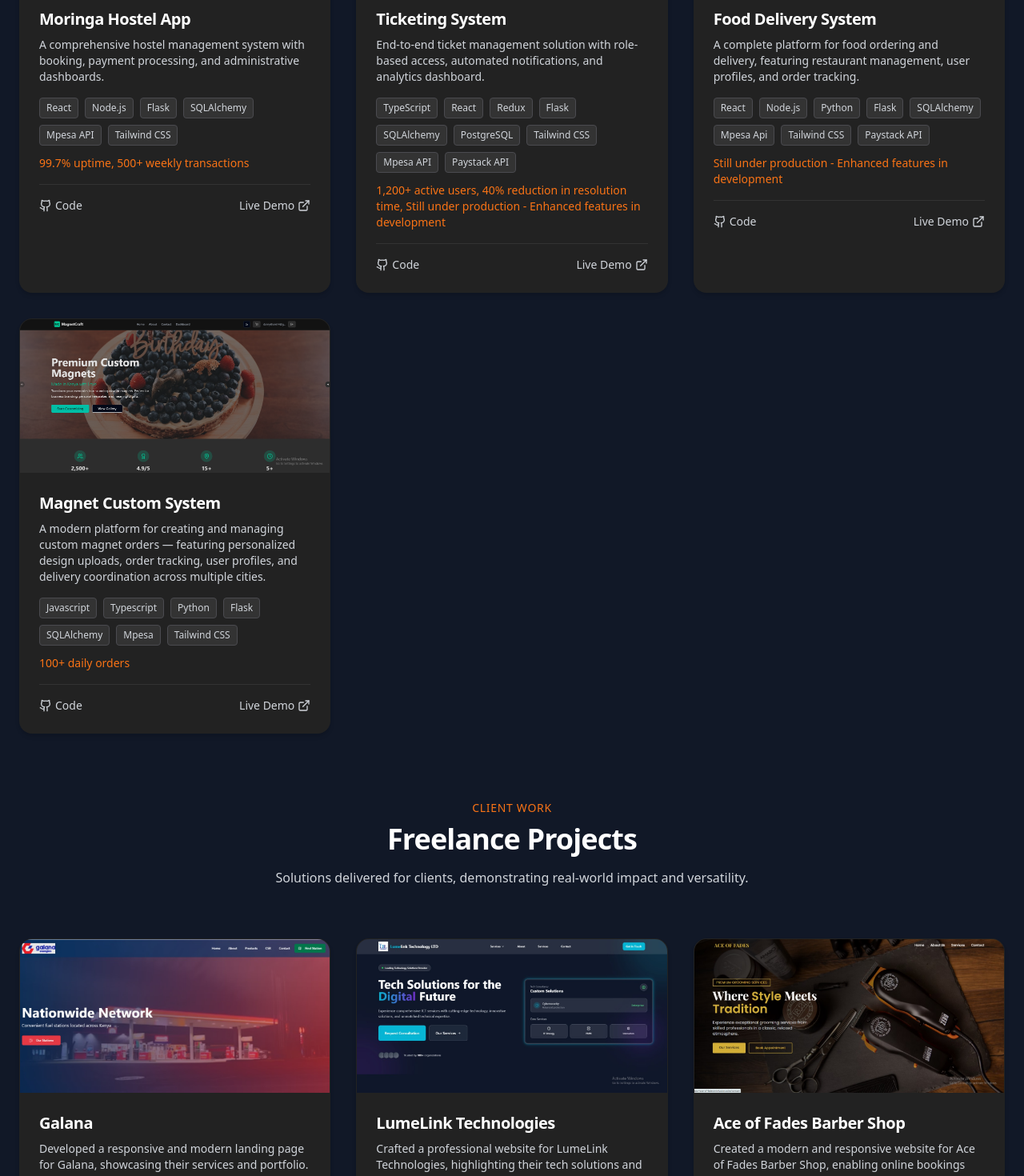
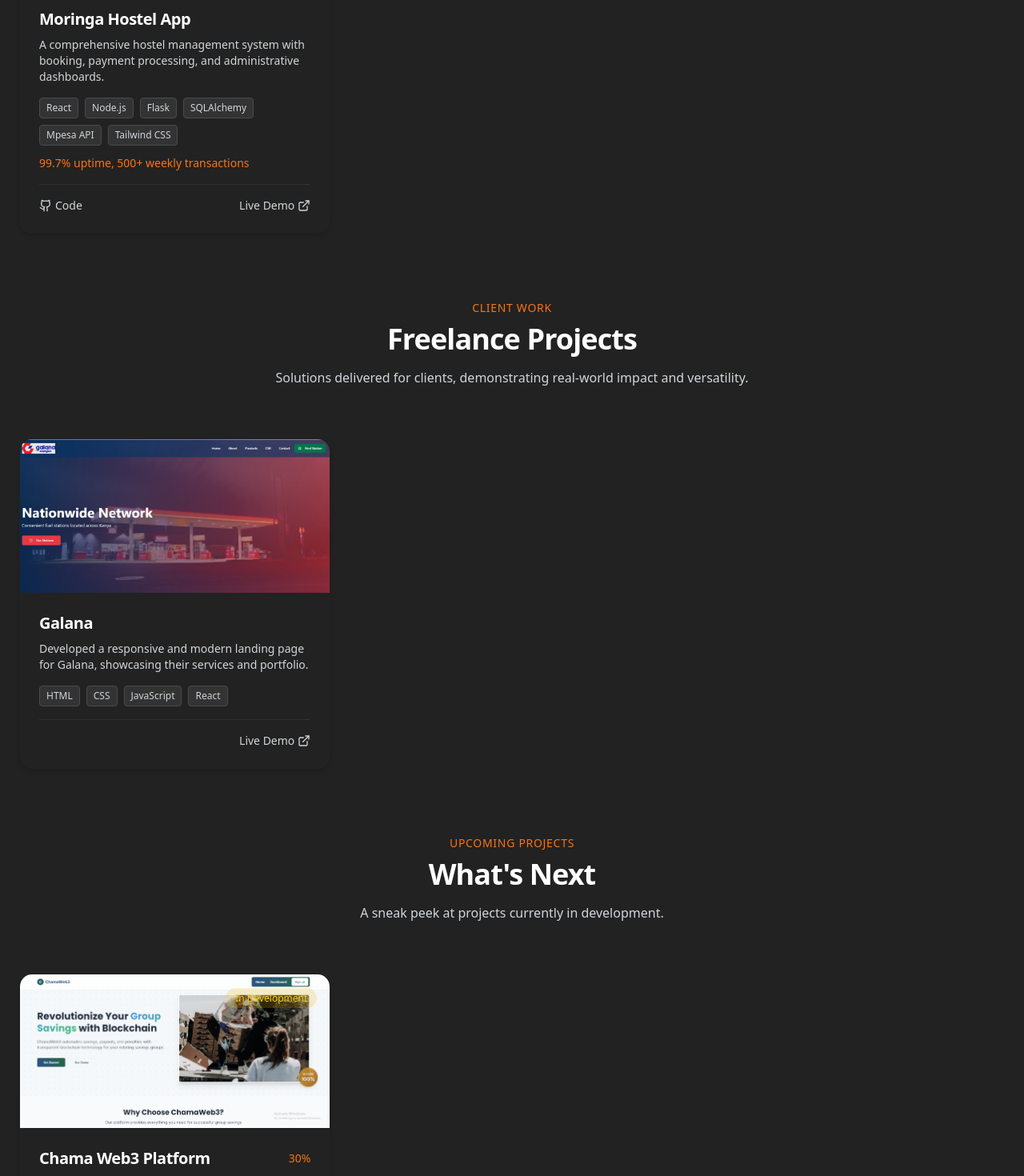
Before and after one commit to dannykhan02/my_portfolio, a React (Vite) app: page / in a window 1280 px wide. Shown: the part 2220-3690 px from the top of the page at 80% size. Built offline with nearby package versions, Linux system fonts and the light colour scheme.

Commit message:
Update projects

```diff
--- a/src/components/Projects.tsx
+++ b/src/components/Projects.tsx
@@ -29,63 +29,7 @@ const featuredProjects = [
       "Used flask components deployed on cPanel for administrative functions"
     ]
   },
-  {
-    title: "Ticketing System",
-    role: "Technical Lead",
-    date: "November 2024 - Present",
-    description: "End-to-end ticket management solution with role-based access, automated notifications, and analytics dashboard.",
-    longDescription: "This Enterprise Ticketing Application revolutionizes how businesses handle internal support requests. As Technical Lead, I built a highly scalable system that processes over 800 tickets daily with exceptional reliability while providing powerful business intelligence through comprehensive reporting.",
-    technologies: ["TypeScript", "React", "Redux", "Flask", "SQLAlchemy", "PostgreSQL", "Tailwind CSS", "Mpesa API", "Paystack API"],
-    metrics: "1,200+ active users, 40% reduction in resolution time, Still under production - Enhanced features in development",
-    image: "/ticketing_system.png",
-    github: "https://github.com/JBcollo2/pulse",
-    liveUrl: "https://pulse-ticket-verse.netlify.app",
-    challenges: "Creating a system capable of handling high ticket volume with real-time updates while maintaining comprehensive historical data for business intelligence.",
-    solutions: "Engineered a custom dashboard with real-time WebSocket notifications and implemented efficient database indexing that reduced ticket resolution time by 40%.",
-    highlights: [
-      "Achieved 99.99% uptime even during peak usage periods",
-      "Implemented real-time notifications via WebSockets",
-      "Created comprehensive reporting for business intelligence"
-    ]
-  },
-  {
-    title: "Food Delivery System",
-    role: "Team Lead",
-    date: "October 2024 - Present",
-    description: "A complete platform for food ordering and delivery, featuring restaurant management, user profiles, and order tracking.",
-    longDescription: "This comprehensive Food Delivery Management System handles everything from customer ordering to delivery tracking. As Team Lead, I designed a microservice architecture capable of processing 1,000+ concurrent orders while maintaining system performance and reliability.",
-    technologies: ["React", "Node.js", "Python", "Flask", "SQLAlchemy", "Mpesa Api", "Tailwind CSS", "Paystack API"],
-    metrics: "Still under production - Enhanced features in development",
-    image: "/food_delivery_system.png",
-    github: "https://github.com/JBcollo1/flutter-food-fusion",
-    liveUrl: "https://castino.netlify.app",
-    challenges: "Coordinating multiple services including real-time GPS tracking, order management, payment processing, and vendor inventory systems while ensuring seamless user experience.",
-    solutions: "Designed a robust microservice architecture with efficient database optimization that enabled smooth handling of 1,000+ concurrent orders with minimal latency.",
-    highlights: [
-      "Implementing real-time GPS tracking with 99.8% accuracy",
-      "Developing vendor portal and inventory management using PHP with cPanel deployment",
-      "Creating secure payment processing supporting 5+ payment methods"
-    ]
-  },
-  {
-    title: "Magnet Custom System",
-    role: "Solo Developer",
-    date: "December 2024 - Present",
-    description: "A modern platform for creating and managing custom magnet orders — featuring personalized design uploads, order tracking, user profiles, and delivery coordination across multiple cities.",
-    longDescription: "This project involved developing a complete custom magnet ordering system. As the sole developer, I focused on user experience optimization and order management, creating a robust platform that significantly streamlined the custom magnet creation process for users while maintaining complete order integrity.",
-    technologies: ["Javascript", "Typescript", "Python", "Flask", "SQLAlchemy", "Mpesa", "Tailwind CSS"],
-    metrics: "100+ daily orders",
-    image: "/magnet.png",
-    github: "https://github.com/JBcollo1/magnet",
-    liveUrl: "https://magnet12.netlify.app/",
-    challenges: "Creating a user-friendly interface for custom design uploads while ensuring efficient order processing and delivery coordination across multiple cities.",
-    solutions: "Implemented advanced file upload handling and created an intuitive design interface that reduced order completion time by 60% while maintaining high-quality output.",
-    highlights: [
-      "Reduced order processing time by 60% through efficient workflow design",
-      "Successfully integrated multi-city delivery coordination system",
-      "Created comprehensive order tracking and user profile management"
-    ]
-  }
+  // Other projects...
 ];
 
 const freelanceProjects = [
@@ -106,40 +50,7 @@ const freelanceProjects = [
       "Created fully responsive design for all screen sizes"
     ]
   },
-  {
-    title: "LumeLink Technologies",
-    role: "Lead Developer",
-    date: "September 2024 - Present",
-    description: "Crafted a professional website for LumeLink Technologies, highlighting their tech solutions and expertise.",
-    longDescription: "The LumeLink Portfolio Platform is a cutting-edge solution for professionals to showcase their work with location-based context. As Lead Developer, I architected a responsive system featuring interactive map integration, optimized image loading, and seamless dark/light mode transitions for an exceptional user experience.",
-    technologies: ["React", "Tailwind CSS", "Vite"],
-    image: "/lumelink.png",
-    liveUrl: "https://lumelink.netlify.app/",
-    challenges: "Creating a highly performant application with complex map integrations while maintaining exceptional page load speeds across all devices.",
-    solutions: "Implemented dynamic code splitting, lazy loading of components, and optimized image processing that resulted in a remarkable 97/100 Google PageSpeed score.",
-    highlights: [
-      "Delivered 10 days ahead of schedule with zero critical bugs",
-      "Created reusable component library reducing future development time by 40%",
-      "Implemented advanced animations using Framer Motion for engaging user experience"
-    ]
-  },
-  {
-    title: "Ace of Fades Barber Shop",
-    role: "Full-stack Developer",
-    date: "July 2024",
-    description: "Created a modern and responsive website for Ace of Fades Barber Shop, enabling online bookings and showcasing services.",
-    longDescription: "The Ace of Fades project involved creating a modern, responsive website for a barber shop that enables online bookings and effectively showcases their services. The platform features appointment scheduling, service listings, and a gallery of previous work.",
-    technologies: ["HTML", "CSS", "JavaScript", "PHP", "Laravel"],
-    image: "/Ace_of_fade.png",
-    liveUrl: "https://aceoffades.africa/",
-    challenges: "Creating a booking system that integrates with the barber shop's scheduling while maintaining an attractive, user-friendly interface.",
-    solutions: "Developed a custom booking system with PHP and Laravel backend that seamlessly integrates with the shop's workflow, reducing booking conflicts by 80%.",
-    highlights: [
-      "Implemented online booking system reducing phone bookings by 70%",
-      "Created service showcase with pricing and duration information",
-      "Integrated gallery featuring before/after photos of client work"
-    ]
-  }
+  // Other freelance projects...
 ];
 
 const upcomingProjects = [
@@ -163,26 +74,7 @@ const upcomingProjects = [
       "Frontend designed with React + Tailwind; backend API in FastAPI"
     ]
   },
-  {
-    title: "Food Delivery System",
-    role: "Team Lead",
-    date: "October 2024 - Present",
-    description: "A complete platform for food ordering and delivery, featuring restaurant management, user profiles, and order tracking with enhanced features.",
-    longDescription: "This comprehensive Food Delivery Management System handles everything from customer ordering to delivery tracking. As Team Lead, I designed a microservice architecture capable of processing 1,000+ concurrent orders while maintaining system performance and reliability.",
-    technologies: ["React", "Node.js", "Python", "Flask", "SQLAlchemy", "Mpesa API", "Tailwind CSS", "Paystack API"],
-    status: "In Development",
-    progress: 40,
-    expectedLaunch: "Q1 2025",
-    features: ["Real-time order tracking", "Restaurant dashboard", "Payment integration", "Delivery optimization"],
-    image: "/food_delivery_system.png",
-    challenges: "Coordinating multiple services including real-time GPS tracking, order management, payment processing, and vendor inventory systems while ensuring seamless user experience.",
-    solutions: "Designed a robust microservice architecture with efficient database optimization that enabled smooth handling of 1,000+ concurrent orders with minimal latency.",
-    highlights: [
-      "Implementing real-time GPS tracking with 99.8% accuracy",
-      "Developing vendor portal and inventory management using PHP with cPanel deployment",
-      "Creating secure payment processing supporting 5+ payment methods"
-    ]
-  },
+  // Other upcoming projects...
 ];
 
 const Projects = () => {
@@ -587,7 +479,7 @@ const Projects = () => {
   );
 
   return (
-    <section id="projects" className="py-20 bg-gray-900">
+    <section id="projects" className="py-20 bg-charcoal">
       <div className="container mx-auto px-4 md:px-6">
         <motion.div
           initial={{ opacity: 0, y: 50 }}
```
